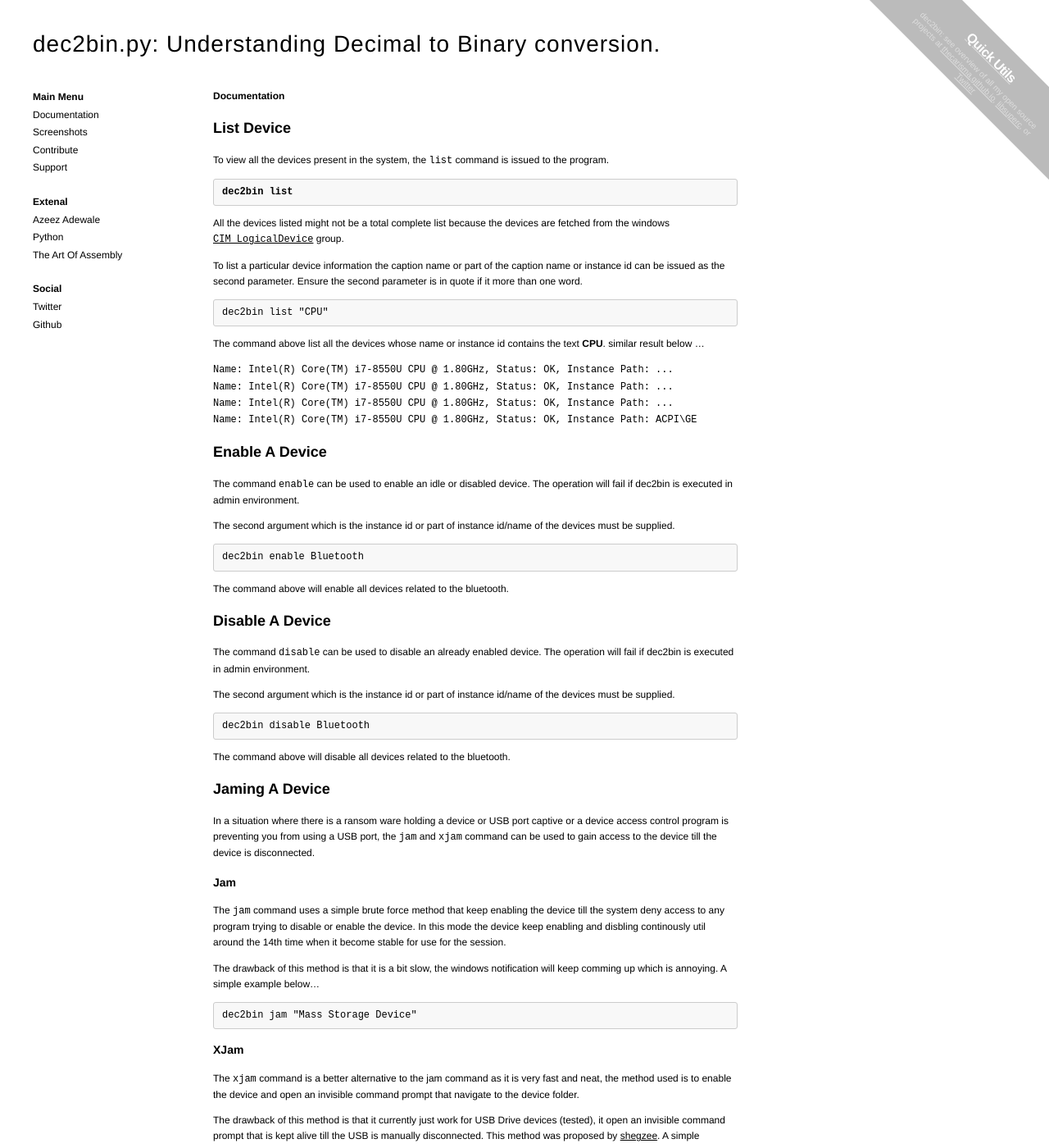
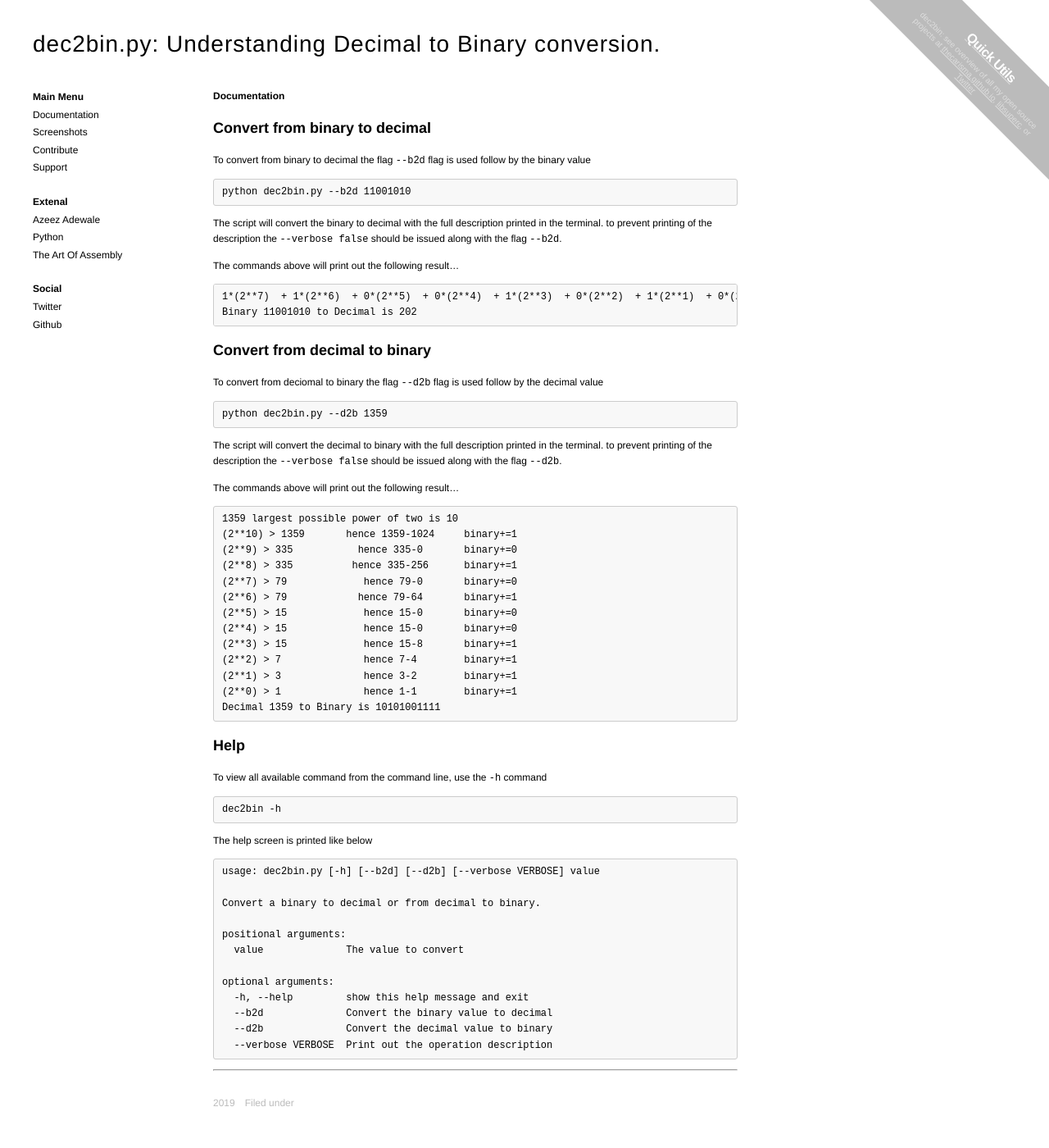
Before and after one commit to quickutils/dec2bin, a Jekyll site: the page built from _dec2bin/documentation.md, in a window 1280 px wide and 1400 px high. Shown: the whole window at 82% size. Built offline with Jekyll 4.4.1, drawn with Linux system fonts in a browser that asks for light colours; some of the changed text lies outside the part shown.

Commit message:
complete the doc site

````diff
--- a/_dec2bin/documentation.md
+++ b/_dec2bin/documentation.md
@@ -2,7 +2,7 @@
 title: Documentation
 category: Main Menu
 order: 2
-tags: [Cronux, dec2bin, Thecarisma, Windows]
+tags:
 years: 2019
 tile-header: front_image.png
 tile: front_image.png
@@ -10,114 +10,80 @@ links:
 
 ---
 
-## List Device
+## Convert from binary to decimal
 
-To view all the devices present in the system, the `list` command is issued
-to the program.
+To convert from binary to decimal the flag `--b2d` flag is used follow by the
+binary value
 
-```batch
-dec2bin list
+```
+python dec2bin.py --b2d 11001010
 ```
 
-All the devices listed might not be a total complete list because the devices are fetched
-from the windows [`CIM_LogicalDevice`](https://docs.microsoft.com/en-us/windows/win32/cimwin32prov/cim-logicaldevice)
-group.
+The script will convert the binary to decimal with the full description printed in the
+terminal. to prevent printing of the description the `--verbose false` should be issued
+along with the flag `--b2d`.
 
-To list a particular device information the caption name or part of the caption name or instance
-id can be issued as the second parameter. Ensure the second parameter is in quote if it more than
-one word.
+The commands above will print out the following result...
 
 ```
-dec2bin list "CPU"
+1*(2**7)  + 1*(2**6)  + 0*(2**5)  + 0*(2**4)  + 1*(2**3)  + 0*(2**2)  + 1*(2**1)  + 0*(2**0)
+Binary 11001010 to Decimal is 202
 ```
 
-The command above list all the devices whose name or instance id contains the text **CPU**.
-similar result below ...
+## Convert from decimal to binary
 
-<code>
-Name: Intel(R) Core(TM) i7-8550U CPU @ 1.80GHz, Status: OK, Instance Path: ...<br />
-Name: Intel(R) Core(TM) i7-8550U CPU @ 1.80GHz, Status: OK, Instance Path: ...<br />
-Name: Intel(R) Core(TM) i7-8550U CPU @ 1.80GHz, Status: OK, Instance Path: ...<br />
-Name: Intel(R) Core(TM) i7-8550U CPU @ 1.80GHz, Status: OK, Instance Path: ACPI\GE<br />
-</code>
-
-## Enable A Device
-
-The command `enable` can be used to enable an idle or disabled device. The operation will fail if
-dec2bin is executed in admin environment.
-
-The second argument which is the instance id or part of instance id/name of the devices must be
-supplied.
+To convert from deciomal to binary the flag `--d2b` flag is used follow by the decimal value
 
 ```
-dec2bin enable Bluetooth
+python dec2bin.py --d2b 1359
 ```
 
-The command above will enable all devices related to the bluetooth.
+The script will convert the decimal to binary with the full description printed in the
+terminal. to prevent printing of the description the `--verbose false` should be issued
+along with the flag `--d2b`.
 
-## Disable A Device
-
-The command `disable` can be used to disable an already enabled device. The operation will fail if
-dec2bin is executed in admin environment.
-
-The second argument which is the instance id or part of instance id/name of the devices must be
-supplied.
+The commands above will print out the following result...
 
 ```
-dec2bin disable Bluetooth
+1359 largest possible power of two is 10
+(2**10) > 1359       hence 1359-1024     binary+=1
+(2**9) > 335           hence 335-0       binary+=0
+(2**8) > 335          hence 335-256      binary+=1
+(2**7) > 79             hence 79-0       binary+=0
+(2**6) > 79            hence 79-64       binary+=1
+(2**5) > 15             hence 15-0       binary+=0
+(2**4) > 15             hence 15-0       binary+=0
+(2**3) > 15             hence 15-8       binary+=1
+(2**2) > 7              hence 7-4        binary+=1
+(2**1) > 3              hence 3-2        binary+=1
+(2**0) > 1              hence 1-1        binary+=1
+Decimal 1359 to Binary is 10101001111
 ```
-
-The command above will disable all devices related to the bluetooth.
-
-## Jaming A Device
-
-In a situation where there is a ransom ware holding a device or USB port captive or a device access control
-program is preventing you from using a USB port, the `jam` and `xjam` command can be used to gain access to the
-device till the device is disconnected.
-
-### Jam
-
-The `jam` command uses a simple brute force method that keep enabling the device till the system deny access
-to any program trying to disable or enable the device. In this mode the device keep enabling and disbling continously
-util around the 14th time when it become stable for use for the session.
-
-The drawback of this method is that it is a bit slow, the windows notification will keep comming up which is annoying.
-A simple example below...
-
-```
-dec2bin jam "Mass Storage Device"
-```
-
-### XJam
-
-The `xjam` command is a better alternative to the jam command as it is very fast and neat, the method used is to
-enable the device and open an invisible command prompt that navigate to the device folder.
-
-The drawback of this method is that it currently just work for USB Drive devices (tested), it open an invisible
-command prompt that is kept alive till the USB is manually disconnected. This method was proposed by [shegzee](https://github.com/shegzee).
-A simple example below...
-
-```
-dec2bin xjam "Mass Storage Device"
-```
-
-The command above recover the drive from any device controll program in less than a minute.
 
 ## Help
 
-To view all available command from the command line, use the `help` command
+To view all available command from the command line, use the `-h` command
 
 ```
-dec2bin help
+dec2bin -h
 ```
 
-## Generate Installer and Archive
+The help screen is printed like below
 
-Use the [`build.bat`](https://github.com/quickutils/dec2bin/blob/master/setupscripts/build.bat) script in the folder [setupscripts](https://github.com/quickutils/dec2bin/tree/master/setupscripts) to generate
-the installer or zip archive. You must have inno Setup script and Cronux installed on your system.
+```
+usage: dec2bin.py [-h] [--b2d] [--d2b] [--verbose VERBOSE] value
 
- - You can download Inno Setup from [here](http://www.jrsoftware.org/isinfo.php)
- - You can download Cronux from [here](https://thecarisma.github.io/Cronux/)
+Convert a binary to decimal or from decimal to binary.
+
+positional arguments:
+  value              The value to convert
+
+optional arguments:
+  -h, --help         show this help message and exit
+  --b2d              Convert the binary value to decimal
+  --d2b              Convert the decimal value to binary
+  --verbose VERBOSE  Print out the operation description
+```
 
 ---
 <ul>
````
Also changed, not shown: index.md (+11 -11 lines).
